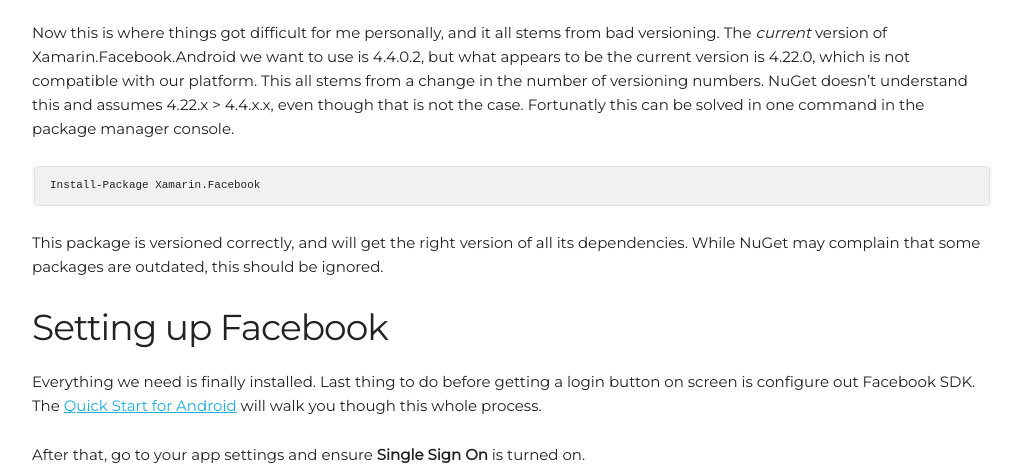
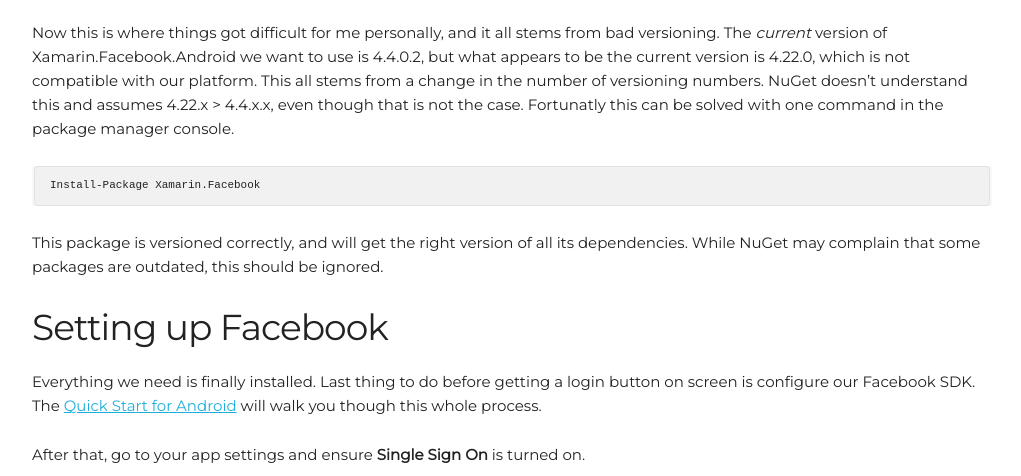
Before and after one commit to tVoss/tVoss.github.io, a Jekyll site: the page built from _posts/2017-05-07-facebook-login-with-xamarin.md, in a window 1280 px wide and 1400 px high, scrolled down 2825 px. Shown: the part 237-713 px from the top of the window, without its empty margins (128-1149 px from the left). Built offline with Jekyll 4.4.1, drawn with Linux system fonts in a browser that asks for light colours; some of the changed text lies outside the part shown.

Commit message:
Spelling fixes

````diff
--- a/_posts/2017-05-07-facebook-login-with-xamarin.md
+++ b/_posts/2017-05-07-facebook-login-with-xamarin.md
@@ -46,7 +47,7 @@ For big applications, shared projects require special care or the code can becom
 </p>
 
 ### Installing Packages
-Now this is where things got difficult for me personally, and it all stems from bad versioning. The *current* version of Xamarin.Facebook.Android we want to use is 4.4.0.2, but what appears to be the current version is 4.22.0, which is not compatible with our platform. This all stems from a change in the number of versioning numbers. NuGet doesn't understand this and assumes 4.22.x > 4.4.x.x, even though that is not the case. Fortunatly this can be solved in one command in the package manager console.
+Now this is where things got difficult for me personally, and it all stems from bad versioning. The *current* version of Xamarin.Facebook.Android we want to use is 4.4.0.2, but what appears to be the current version is 4.22.0, which is not compatible with our platform. This all stems from a change in the number of versioning numbers. NuGet doesn't understand this and assumes 4.22.x > 4.4.x.x, even though that is not the case. Fortunatly this can be solved with one command in the package manager console.
 
 ```
 Install-Package Xamarin.Facebook
@@ -55,7 +56,7 @@ Install-Package Xamarin.Facebook
 This package is versioned correctly, and will get the right version of all its dependencies. While NuGet may complain that some packages are outdated, this should be ignored.
 
 ### Setting up Facebook
-Everything we need is finally installed. Last thing to do before getting a login button on screen is configure out Facebook SDK. The [Quick Start for Android](https://developers.facebook.com/quickstarts/?platform=android) will walk you though this whole process.
+Everything we need is finally installed. Last thing to do before getting a login button on screen is configure our Facebook SDK. The [Quick Start for Android](https://developers.facebook.com/quickstarts/?platform=android) will walk you though this whole process.
 
 After that, go to your app settings and ensure **Single Sign On** is turned on.
 
@@ -77,7 +78,7 @@ Now that everything is in place, we can actually add a log in button. Open **Res
 </LinearLayout>
 ```
 
-This puts the Facebook provided `LoginButton` front and center in out main activity.
+This puts the Facebook provided `LoginButton` front and center in our main activity.
 
 Next we need to make sure the button knows what to do once it's pressed. We do this by adding the following in between the `application` tags in **AndroidManifest.xml**:
 
````
Also changed, not shown: other parts of _posts/2017-05-07-facebook-login-with-xamarin.md (+3 -2 lines).
